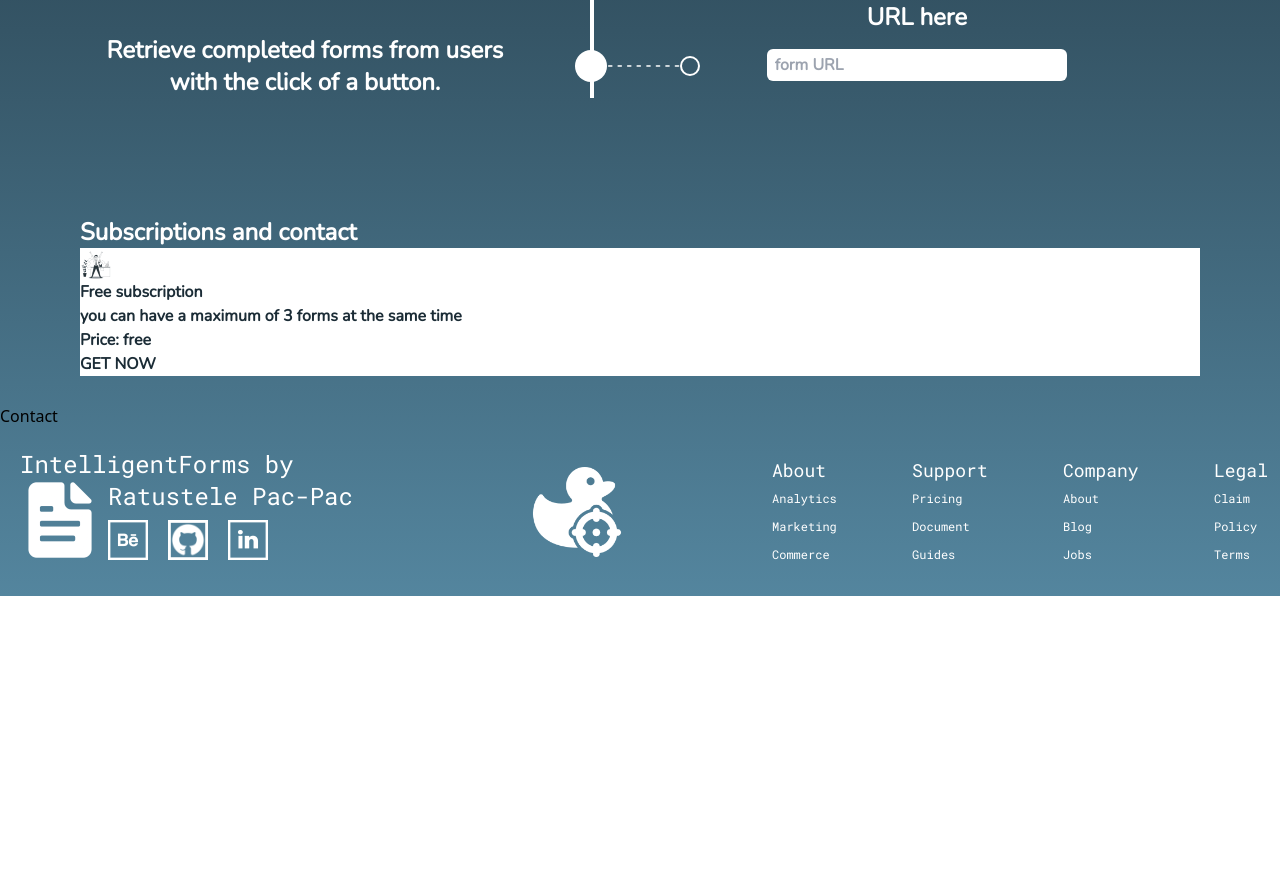
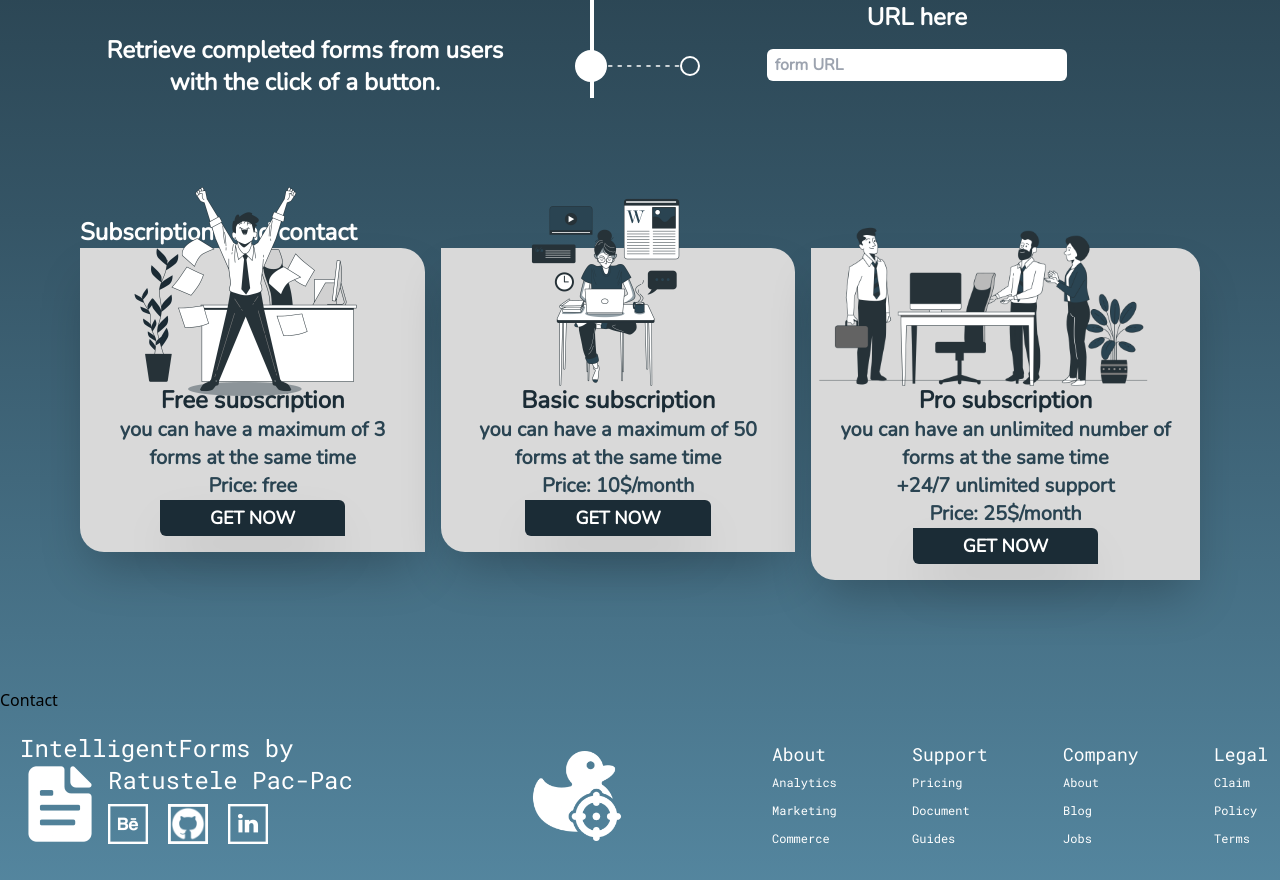
Before and after one commit to AlinOrobet/frontend-intelligent-forms, a Next.js app: page / in a window 1280 px wide. Shown: the part 1096-1976 px from the top of the page. Before the commit the page ends 1692 px from the top, so only its background shows below. Built offline with nearby package versions, Linux system fonts and the light colour scheme.

Commit message:
subscription mobile done

```diff
--- a/components/GuestComponents/Hero.js
+++ b/components/GuestComponents/Hero.js
@@ -23,12 +23,12 @@ function Hero() {
             <p></p>
           </div>
           {/* GET STARTED */}
-          <button className=" text-secondary bg-white py-3 px-[100px] rounded-md font-bold text-lg block m-auto shadow-2xl md:m-0 md:px-[60px] lg:py-1 hover:scale-110 active:scale-90 ">
+          <button className=" text-secondary bg-white py-3 px-[90px]  rounded-md font-bold text-lg block m-auto shadow-2xl md:m-0 md:px-[60px] lg:py-1 hover:scale-110 active:scale-90 ">
             <Link href="/" />
             GET STARTED
           </button>
         </div>
-        <div className=" absolute top-[70px]   right-[0px]  w-[380px] h-[400px]  md:w-[440px] md:h-[480px]  md:top-[20px] lg:h-[600px] lg:w-[550px] lg:top-[-40px] ">
+        <div className=" absolute top-[70px]  right-[0px]  w-[380px] h-[400px]  md:w-[440px] md:h-[480px]  md:top-[20px] lg:h-[600px] lg:w-[550px] lg:top-[-40px] ">
           <Image src="/assets/main/hero-img.png" alt="imagine-hero" fill />
         </div>
       </div>
--- a/components/GuestComponents/Subscriptions.js
+++ b/components/GuestComponents/Subscriptions.js
@@ -1,18 +1,68 @@
 import React from "react";
 import Image from "next/image";
+import Link from "next/link";
 function Subscriptions() {
   return (
-    <div className="max-w-[1200px] m-auto h-full w-full p-5 md:p-7 lg:px-10 text-white font-secondary font-bold ">
+    <div className="max-w-[1200px] m-auto h-full w-full p-5 md:p-7 lg:px-10 text-white font-secondary font-bold">
       <h2 className="text-2xl">Subscriptions and contact</h2>
-      <div>
-        <div className="bg-primary text-secondary">
-          <div className="relative w-8 h-8">
-            <Image src="/assets/main/free-sub.png" fill />
+      <div className="md:flex md:space-x-4">
+        {/* card 1 */}
+        <div className="my-20 md:m-0 ">
+          <div className="bg-gray text-secondary text-center font-secondary text-xl  rounded-tr-3xl rounded-bl-3xl shadow-2xl relative pt-[120px] md:hover:scale-105">
+            <div className="absolute w-[250px] h-[250px] top-[-90px] left-[40px]">
+              <Image src="/assets/main/free-sub.png" fill />
+            </div>
+            {/* block fara imagine */}
+            <div className="p-4 ">
+              <h1 className="text-2xl font-extrabold "> Free subscription</h1>
+              <p className="text-xl text-third">
+                you can have a maximum of 3 forms at the same time
+              </p>
+              <p className="text-xl text-third">Price: free</p>
+              <button className="py-1 px-[50px] bg-secondary text-white rounded-tr-md rounded-bl-md shadow-2xl block m-auto text-lg">
+                GET NOW
+              </button>
+            </div>
           </div>
-          <h1> Free subscription</h1>
-          <p> you can have a maximum of 3 forms at the same time</p>
-          <p>Price: free</p>
-          <button>GET NOW</button>
+        </div>
+        {/* card 2 */}
+        <div className="mb-20 md:m-0">
+          <div className="bg-gray text-secondary text-center font-secondary text-xl  rounded-tr-3xl rounded-bl-3xl shadow-2xl relative pt-[120px] md:hover:scale-105">
+            <div className="absolute w-[250px] h-[250px] top-[-80px] left-[40px]">
+              <Image src="/assets/main/blog-post.png" fill />
+            </div>
+            {/* block fara imagine */}
+            <div className="p-4 ">
+              <h1 className="text-2xl font-extrabold ">Basic subscription</h1>
+              <p className="text-xl text-third">
+                you can have a maximum of 50 forms at the same time
+              </p>
+              <p className="text-xl text-third">Price: 10$/month </p>
+              <button className="py-1 px-[50px] bg-secondary text-white rounded-tr-md rounded-bl-md shadow-2xl block m-auto text-lg">
+                GET NOW
+              </button>
+            </div>
+          </div>
+        </div>
+        {/* card 3 */}
+        <div className="mb-20 md:m0">
+          <div className="bg-gray text-secondary text-center font-secondary text-xl  rounded-tr-3xl rounded-bl-3xl shadow-2xl relative pt-[120px] md:hover:scale-105">
+            <div className="absolute w-[350px] h-[350px] top-[-130px] left-0">
+              <Image src="/assets/main/pro.png" fill />
+            </div>
+            {/* block fara imagine */}
+            <div className="p-4 ">
+              <h1 className="text-2xl font-extrabold "> Pro subscription</h1>
+              <p className="text-xl text-third">
+                you can have an unlimited number of forms at the same time
+              </p>
+              <p className="text-xl text-third">+24/7 unlimited support</p>
+              <p className="text-xl text-third">Price: 25$/month </p>
+              <button className="py-1 px-[50px] bg-secondary text-white rounded-tr-md rounded-bl-md shadow-2xl block m-auto text-lg">
+                GET NOW
+              </button>
+            </div>
+          </div>
         </div>
       </div>
     </div>
```
Also changed, not shown: public/assets/main/pro.png (renamed from public/assets/main/New team members-bro (3).png).
